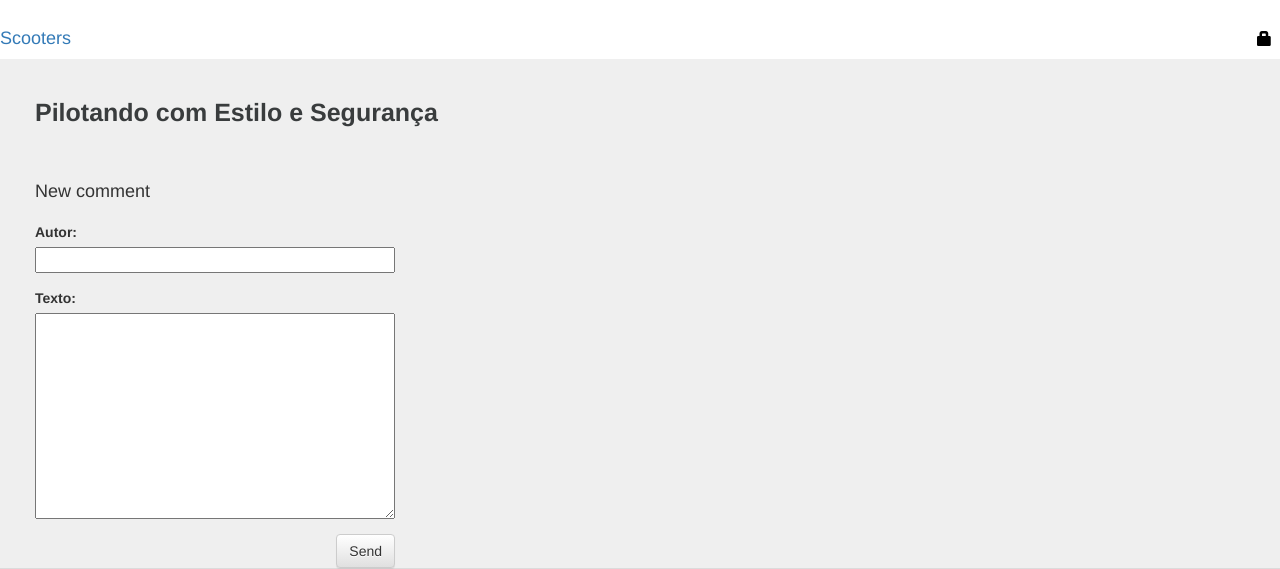
After one commit to cristianacmc/Scooter, a Django app: page /post/1/comment/ in a window 1280 px wide. The commit adds this page. Shown: the part 532-1101 px from the top of the page. Run offline with Django 3.2, Linux system fonts and the light colour scheme; tables that the repository leaves empty hold one stand-in row (values such as "Sample post"); some libraries are stand-ins or nearby versions.

Commit message:
Form Comentarios

```diff
--- a/blog/forms.py
+++ b/blog/forms.py
@@ -1,8 +1,15 @@
 from django import forms
 from . models import Post
+from . models import Comment
 
 class PostForm(forms.ModelForm):
 
     class Meta:
         model = Post
         fields = ('titulo', 'texto',)
+
+class CommentForm(forms.ModelForm):
+
+    class Meta:
+        model = Comment
+        fields = ('autor', 'texto',)
--- a/blog/models.py
+++ b/blog/models.py
@@ -1,14 +1,6 @@
 from django.db import models
 from django.utils import timezone
 
-class Contato(models.Model):
-    nome = models.CharField(max_length=100)
-    email = models.EmailField()
-    Assunto = models.TextField()
-    Mensagem = models.TextField()
-
-    def __str__(self):
-        return self.nome
 
 class Categoria(models.Model):
     nome = models.CharField(max_length=100)
@@ -16,8 +8,9 @@
     def __str__(self):
         return self.nome
 
+
 class Post(models.Model):
-    categorias = models.ManyToManyField(Categoria)
+    #'categorias = models.ForeignKey('blog.Categoria', related_name='catgs')'
     titulo = models.CharField(max_length=200)
     texto = models.TextField()
     created_date = models.DateTimeField(default=timezone.now)
@@ -30,10 +23,19 @@
     def __str__(self):
         return self.titulo
 
-class Comentarios(models.Model):
-    autor = models.CharField(max_length=100)
-    comentario = models.TextField(max_length=1024)
-    post = models.ForeignKey(Post)
+    def approved_comments(self):
+        return self.comments.filter(approved_comment=True)
+
+class Comment(models.Model):
+    post = models.ForeignKey('blog.Post', related_name='comments')
+    autor = models.CharField(max_length=200)
+    texto = models.TextField()
+    created_date = models.DateTimeField(default=timezone.now)
+    approved_comment = models.BooleanField(default=False)
+
+    def approve(self):
+        self.approved_comment = True
+        self.save()
 
     def __str__(self):
-        return sel.autor
+        return self.text
--- a/blog/static/css/blog.css
+++ b/blog/static/css/blog.css
@@ -42,7 +42,7 @@
   color: #fff;
 }
 
-.jumbotron a {
+.jumbotron .container a {
    border: 3px;
    background-color: dark gray;
    color: #0000FF;
@@ -58,29 +58,65 @@
     background-color: #efefef;
     border-bottom: 1px solid #dbdbdb;
 }
-.guides h2{
+.guides .container {
+    margin-left: 20px;
+    padding-top: 20px;
+}
+.guides .container h2{
     color: #393c3d;
-    font-size: 24px;
+    font-size: 25px;
+    font-weight: bold;
+    margin-bottom: 30px;
 }
 
-.btn {
+.row h4{
+    margin-top: 25px;
+    margin-bottom: 20px;
+  }
+
+.row p{
+  margin-top: 15px;
+}
+
+.data{
+  color: #828282;
+  font-size: 13px;
+  margin-top: 40px;
+}
+
+.edite{
+  float:right;
+  font-size: 8px;
+}
+
+.bloq{
+  float: right;
+  font-size: 15px;
+}
+
+
+.top-menu, .top-menu:hover, .top-menu:visited {
+    color: black;
     float: right;
 }
-
-.page-header h5{
+.top-menu{
+  padding-right: 8px;
+}
+.top-menu p{
+  font-size: 10px;
+}
+.page-header h4{
     color: black;
-    font-size: 36pt;
     text-decoration: none;
 }
 
-.date {
-    float: right;
-    color: #828282;
+.post {
+    margin-bottom: 0px;
+}
+.post p{
+    font-size:13px;
 }
 
-.post {
-    margin-bottom: 70px;
-}
 .save {
     float: right;
 }
@@ -92,15 +128,8 @@
     text-decoration: none;
     color: #000000;
 }
-.top-menu, .top-menu:hover, .top-menu:visited {
-    color: black;
-    float: right;
-    font-size: 26pt;
-    margin-right: 20px;
-    margin-top: -15px;
+
+.comment {
+    margin: 0px 0px 50px 0px;
+    font-size: 13px;
 }
-
-.top-menu p{
-  font-size: 8px;
-
-}
--- /dev/null
+++ b/blog/templates/blog/add_comment_to_post.html
@@ -0,0 +1,9 @@
+{% extends 'blog/base.html' %}
+
+{% block content %}
+    <h4>New comment</h4>
+    <form method="POST" class="post-form">{% csrf_token %}
+        {{ form.as_p }}
+        <button type="submit" class="save btn btn-default">Send</button>
+    </form>
+{% endblock %}
--- a/blog/templates/blog/base.html
+++ b/blog/templates/blog/base.html
@@ -36,13 +36,15 @@
 
     <div class="page-reader">
       {% if user.is_authenticated %}
-      <a href="{% url 'post_new' %}" class="top-menu"><span class="glyphicon glyphicon-plus"></span></a>
-      <a href="{% url 'post_draft_list' %}" class="top-menu"><span class="glyphicon glyphicon-edit"></span></a>
-      <p class="top-menu">Hello {{ user.username }}<small>(<a href="{% url 'django.contrib.auth.views.logout' %}">Log out</a>)</small></p>
+        <a href="{% url 'post_new' %}" class="top-menu"><span class="glyphicon glyphicon-plus"></span></a>
+        <a href="{% url 'post_draft_list' %}" class="top-menu"><span class="glyphicon glyphicon-edit"></span></a>
+        <p class="top-menu">Hello {{ user.username }}  <small>(<a href="{% url 'django.contrib.auth.views.logout' %}">Log out</a>)</small></p>
       {% else %}
-      <a href="{% url 'django.contrib.auth.views.login' %}" class="top-menu"><span class="glyphicon glyphicon-lock"></span></a>
+      <div class="bloq">
+        <a href="{% url 'django.contrib.auth.views.login' %}" class="top-menu"><span class="glyphicon glyphicon-lock"></span></a>
+      </div>
       {% endif %}
-      <h4><a href="/">Scooters</a></h4>
+      <h4><a href="{% url 'blog.views.post_list' %}">Scooters</a></h4>
     </div>
 
     <div class="guides">
--- a/blog/urls.py
+++ b/blog/urls.py
@@ -9,6 +9,9 @@
     url(r'^drafts/$', views.post_draft_list, name='post_draft_list'),
     url(r'^post/(?P<pk>[0-9]+)/publish/$', views.post_publish, name='post_publish'),
     url(r'^post/(?P<pk>[0-9]+)/remove/$', views.post_remove, name='post_remove'),
+    url(r'^post/(?P<pk>[0-9]+)/comment/$', views.add_comment_to_post, name='add_comment_to_post'),
+    url(r'^comment/(?P<pk>[0-9]+)/approve/$', views.comment_approve, name='comment_approve'),
+    url(r'^comment/(?P<pk>[0-9]+)/remove/$', views.comment_remove, name='comment_remove'),
 
 
 ]
--- a/blog/views.py
+++ b/blog/views.py
@@ -1,8 +1,8 @@
 from django.shortcuts import redirect
 from django.shortcuts import render, get_object_or_404
 from django.utils import timezone
-from .models import Post
-from .forms import PostForm
+from .models import Post, Comment
+from .forms import PostForm, CommentForm
 from django.contrib.auth.decorators import login_required
 
 
@@ -45,10 +45,36 @@
 def post_publish(request, pk):
     post = get_object_or_404(Post, pk=pk)
     post.publish()
-    return redirect('blog.views.post_detail', pk=pk)
+    return redirect('blog.views.post_list')
 
 @login_required
 def post_remove(request, pk):
     post = get_object_or_404(Post, pk=pk)
     post.delete()
     return redirect('blog.views.post_list')
+
+def add_comment_to_post(request, pk):
+    post = get_object_or_404(Post, pk=pk)
+    if request.method == "POST":
+        form = CommentForm(request.POST)
+        if form.is_valid():
+            comment = form.save(commit=False)
+            comment.post = post
+            comment.save()
+            return redirect('blog.views.post_detail', pk=post.pk)
+    else:
+        form = CommentForm()
+    return render(request, 'blog/add_comment_to_post.html', {'form': form})
+
+@login_required
+def comment_approve(request, pk):
+    comment = get_object_or_404(Comment, pk=pk)
+    comment.approve()
+    return redirect('blog.views.post_detail', pk=comment.post.pk)
+
+@login_required
+def comment_remove(request, pk):
+    comment = get_object_or_404(Comment, pk=pk)
+    post_pk = comment.post.pk
+    comment.delete()
+    return redirect('blog.views.post_detail', pk=post_pk)
```
Also changed, not shown: blog/admin.py (+2 -5 lines), blog/templates/blog/post_detail.html (+29 -4 lines), blog/templates/blog/post_list.html (+8 -5 lines), blog/migrations/0002_auto_20150930_2046.py (added), blog/migrations/0003_delete_contato.py (added), blog/migrations/0004_auto_20150930_2146.py (added).
